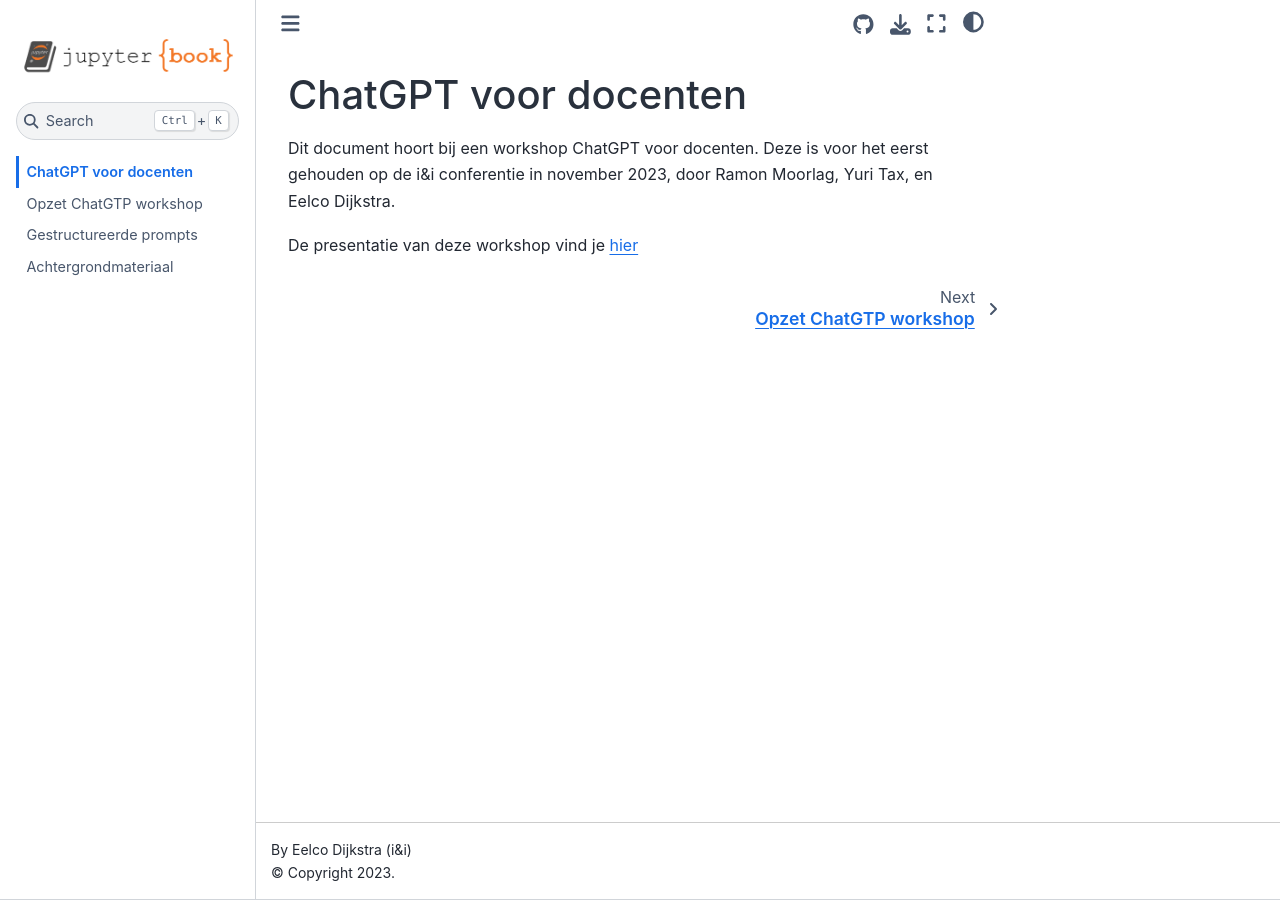
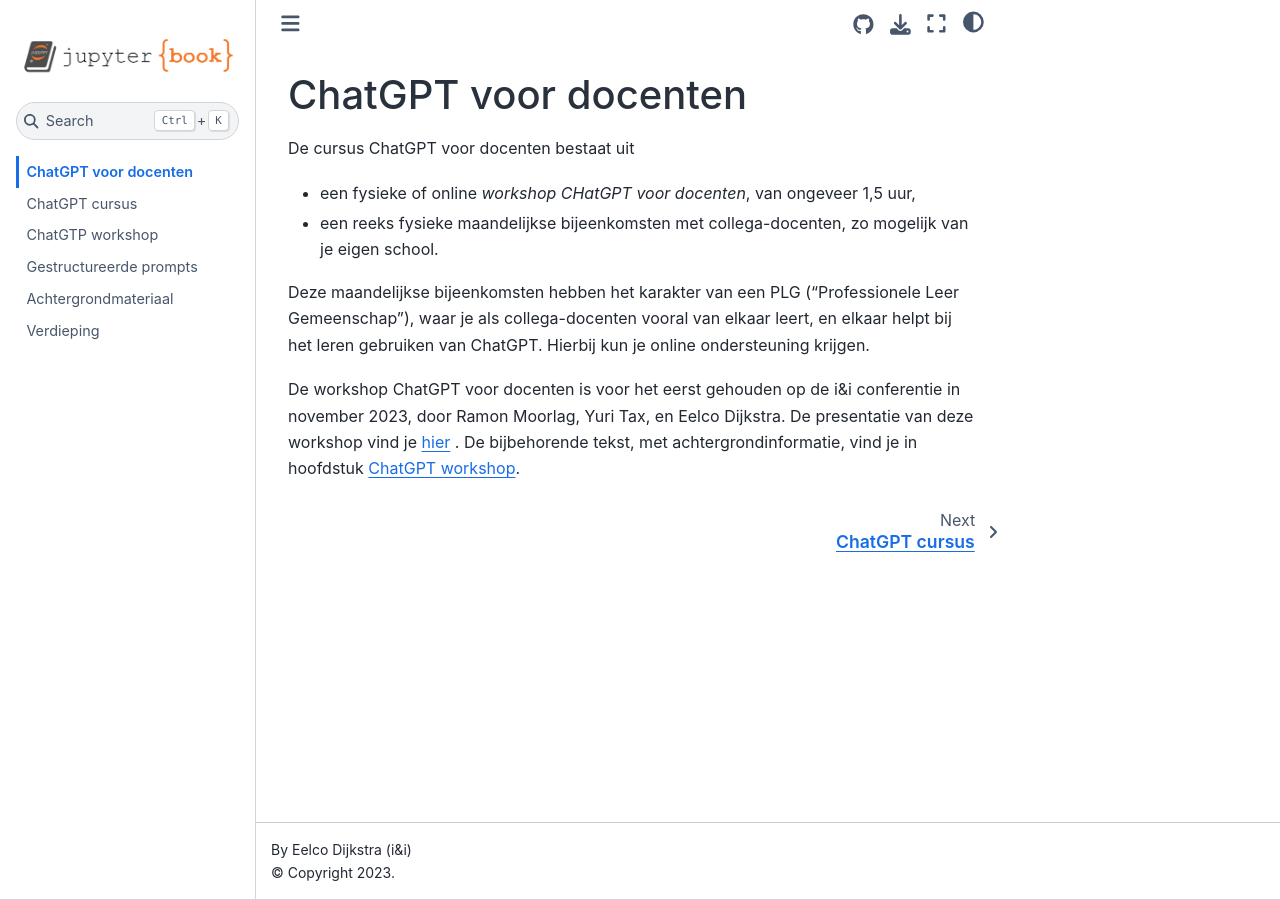
Before and after one commit to infvo/chatgptbook, a Jupyter Book: the page built from intro.md, in a window 1280 px wide. Built offline with Jupyter Book 1.0.4 settings and Sphinx 7.4.7 and the Sphinx Book theme 1.1.4, drawn with Linux system fonts in a browser that asks for light colours.

Commit message:
Verdere invulling van de cursus-opzet

```diff
--- a/_toc.yml
+++ b/_toc.yml
@@ -4,6 +4,8 @@
 format: jb-book
 root: intro
 chapters:
+- file: chatgpt-cursus
 - file: chatgpt-workshop
 - file: prompts
 - file: achtergrond
+- file: verdieping
--- a/chatgpt-workshop.md
+++ b/chatgpt-workshop.md
@@ -1,4 +1,5 @@
-# Opzet ChatGTP workshop
+(chatgpt-workshop)=
+# ChatGTP workshop
 
 :::{admonition} Over de workshop
 
--- a/intro.md
+++ b/intro.md
@@ -1,5 +1,10 @@
 # ChatGPT voor docenten
 
-Dit document hoort bij een workshop ChatGPT voor docenten. Deze is voor het eerst gehouden op de i&i conferentie in november 2023, door Ramon Moorlag, Yuri Tax, en Eelco Dijkstra.
+De cursus ChatGPT voor docenten bestaat uit
 
-De presentatie van deze workshop vind je [hier](figs/chatten-met-docenten.pdf)
+* een fysieke of online *workshop* *CHatGPT voor docenten*, van ongeveer 1,5 uur,
+* een reeks fysieke maandelijkse bijeenkomsten met collega-docenten, zo mogelijk van je eigen school.
+
+Deze maandelijkse bijeenkomsten hebben het karakter van een PLG ("Professionele Leer Gemeenschap"), waar je als collega-docenten vooral van elkaar leert, en elkaar helpt bij het leren gebruiken van ChatGPT. Hierbij kun je online ondersteuning krijgen.
+
+De workshop ChatGPT voor docenten is voor het eerst gehouden op de i&i conferentie in november 2023, door Ramon Moorlag, Yuri Tax, en Eelco Dijkstra. De presentatie van deze workshop vind je [hier](figs/chatten-met-docenten.pdf) . De bijbehorende tekst, met achtergrondinformatie, vind je in hoofdstuk [ChatGPT workshop](chatgpt-workshop).
```
Also changed, not shown: achtergrond.md (+8 -5 lines), chatgpt-cursus.md (added, +56 -0 lines), myst.yml (+9 -3 lines), verdieping.md (added, +14 -0 lines), figs/chatten-met-napoleon.png (added).
